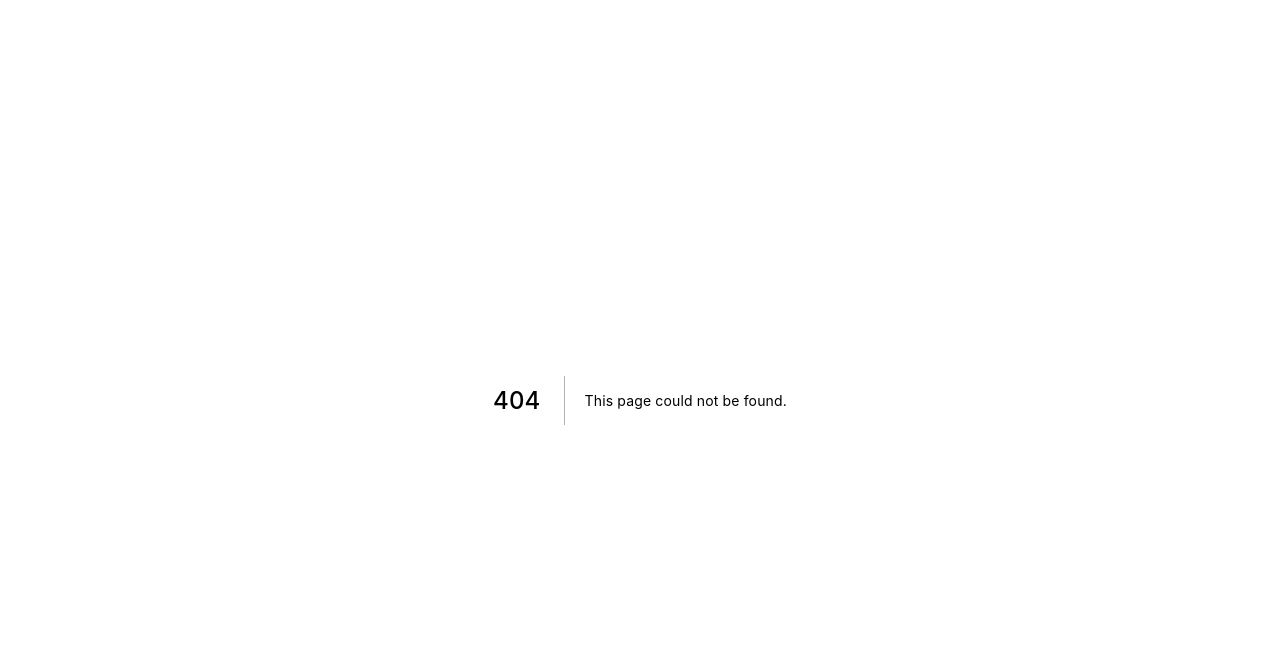
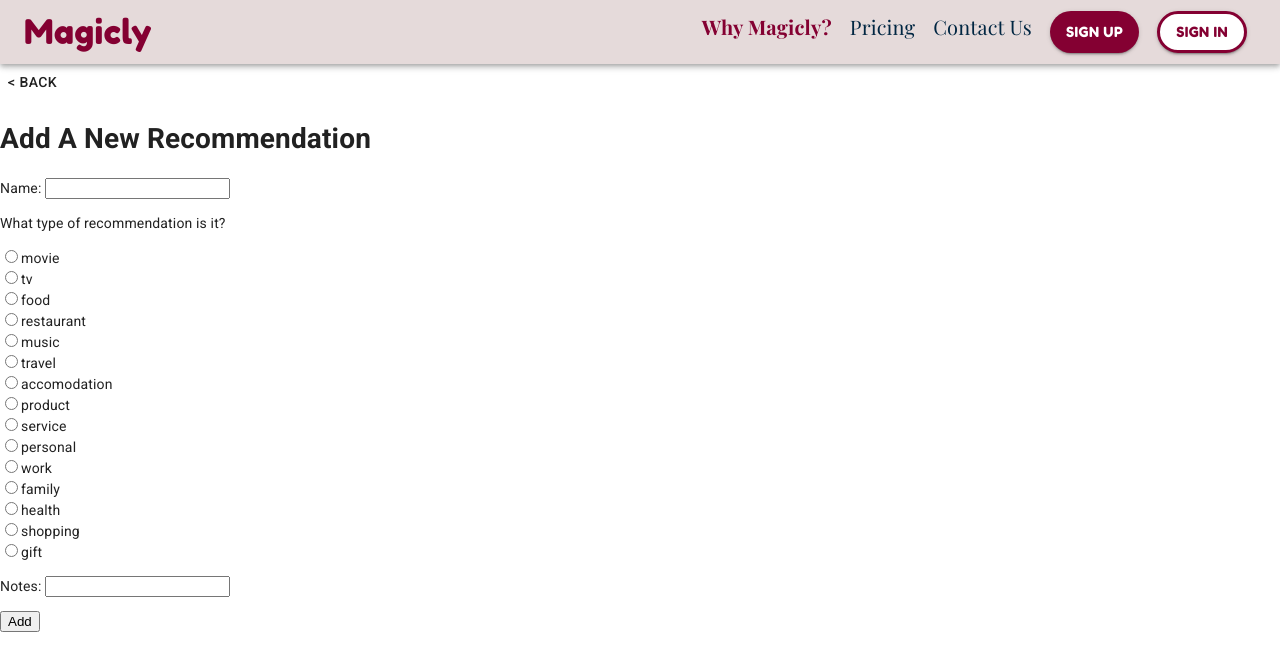
Before and after one commit to francoabaroa/magicly, a Next.js app in the folder packages/client/: page /productivity/recommendations/add in a window 1280 px wide. Before the commit this address had no page. Shown: the top 670 px of the page. Built offline with nearby package versions, Linux system fonts and the light colour scheme; no server answers.

Commit message:
boilerplate for recommendation add page

```diff
--- /dev/null
+++ b/packages/client/components/productivity/NewRecommendationForm.tsx
@@ -0,0 +1,110 @@
+import React, { useState } from 'react';
+import { useRouter } from 'next/router';
+import { APP_CONFIG } from '../../constants/appStrings';
+import gql from 'graphql-tag';
+import { useMutation } from '@apollo/react-hooks';
+import { withApollo } from '../../apollo/apollo';
+
+// TODO: clean up before prod
+let url = null;
+if (process.env.NODE_ENV === 'development') {
+  url = APP_CONFIG.devUrl;
+} else {
+  url = APP_CONFIG.prodUrl;
+}
+
+const CREATE_LIST_ITEM = gql`
+  mutation CreateListItem(
+    $name: String!,
+    $type: ItemType!,
+    $notes: String,
+    $listType: String,
+  ) {
+    createListItem(
+      name: $name,
+      type: $type,
+      notes: $notes,
+      listType: $listType
+    ) {
+      id
+    }
+  }
+`;
+
+const NewRecommendationForm = () => {
+  const [createListItem, { data, loading, error }] = useMutation(CREATE_LIST_ITEM);
+  const router = useRouter();
+  const [name, setName] = useState('');
+  const [type, setType] = useState('');
+  const [notes, setNotes] = useState('');
+
+  const submitForm = event => {
+    event.preventDefault();
+    const variables = {
+      variables: {
+        name,
+        type,
+        notes,
+      }
+    };
+
+    createListItem(variables);
+  }
+
+  if (loading) return <p>Loading...</p>;
+  if (error) return <p>Error: {error.message}</p>;
+  if (data && data.createListItem && data.createListItem.id) {
+    // TODO: show dialog message when homework is created!
+    if (process.browser || (window && window.location)) {
+      window.location.href = url + 'home/work';
+    } else {
+      router.push('/home/work', undefined);
+    }
+  }
+
+  return (
+    <div>
+      <form onSubmit={submitForm}>
+        <p>Name: <input type='text' onChange={event => setName(event.target.value)} autoComplete='on' required /></p>
+
+        <p>What type of recommendation is it?</p>
+        <input type='radio' id='movie' name='type' value='movie' onChange={event => setType(event.target.value.toUpperCase())} required />
+        <label>movie</label><br />
+        <input type='radio' id='tv' name='type' value='tv' onChange={event => setType(event.target.value.toUpperCase())} required />
+        <label>tv</label><br />
+        <input type='radio' id='food' name='type' value='food' onChange={event => setType(event.target.value.toUpperCase())} required />
+        <label>food</label><br />
+        <input type='radio' id='restaurant' name='type' value='restaurant' onChange={event => setType(event.target.value.toUpperCase())} required />
+        <label>restaurant</label><br />
+        <input type='radio' id='music' name='type' value='music' onChange={event => setType(event.target.value.toUpperCase())} required />
+        <label>music</label><br />
+        <input type='radio' id='travel' name='type' value='travel' onChange={event => setType(event.target.value.toUpperCase())} required />
+        <label>travel</label><br />
+        <input type='radio' id='accomodation' name='type' value='accomodation' onChange={event => setType(event.target.value.toUpperCase())} required />
+        <label>accomodation</label><br />
+        <input type='radio' id='product' name='type' value='product' onChange={event => setType(event.target.value.toUpperCase())} required />
+        <label>product</label><br />
+        <input type='radio' id='service' name='type' value='service' onChange={event => setType(event.target.value.toUpperCase())} required />
+        <label>service</label><br />
+        <input type='radio' id='personal' name='type' value='personal' onChange={event => setType(event.target.value.toUpperCase())} required />
+        <label>personal</label><br />
+        <input type='radio' id='work' name='type' value='work' onChange={event => setType(event.target.value.toUpperCase())} required />
+        <label>work</label><br />
+        <input type='radio' id='family' name='type' value='family' onChange={event => setType(event.target.value.toUpperCase())} required />
+        <label>family</label><br />
+        <input type='radio' id='health' name='type' value='health' onChange={event => setType(event.target.value.toUpperCase())} required />
+        <label>health</label><br />
+        <input type='radio' id='shopping' name='type' value='shopping' onChange={event => setType(event.target.value.toUpperCase())} required />
+        <label>shopping</label><br />
+        <input type='radio' id='gift' name='type' value='gift' onChange={event => setType(event.target.value.toUpperCase())} required />
+        <label>gift</label><br />
+
+        <p>Notes: <input type='text' onChange={event => setNotes(event.target.value)} autoComplete='on' /></p>
+
+        <p><button type='submit'>Add</button></p>
+      </form>
+    </div>
+  )
+}
+
+export default NewRecommendationForm;
--- /dev/null
+++ b/packages/client/pages/productivity/recommendations/add.tsx
@@ -0,0 +1,15 @@
+import React from 'react';
+import Layout from '../../../components/Layout';
+import NewRecommendationForm from '../../../components/productivity/NewRecommendationForm';
+import { withApollo } from '../../../apollo/apollo';
+
+const AddRecommendation = () => {
+  return (
+    <Layout>
+      <h1>Add A New Recommendation</h1>
+      <NewRecommendationForm />
+    </Layout>
+  );
+};
+
+export default withApollo({ ssr: false })(AddRecommendation);
```
